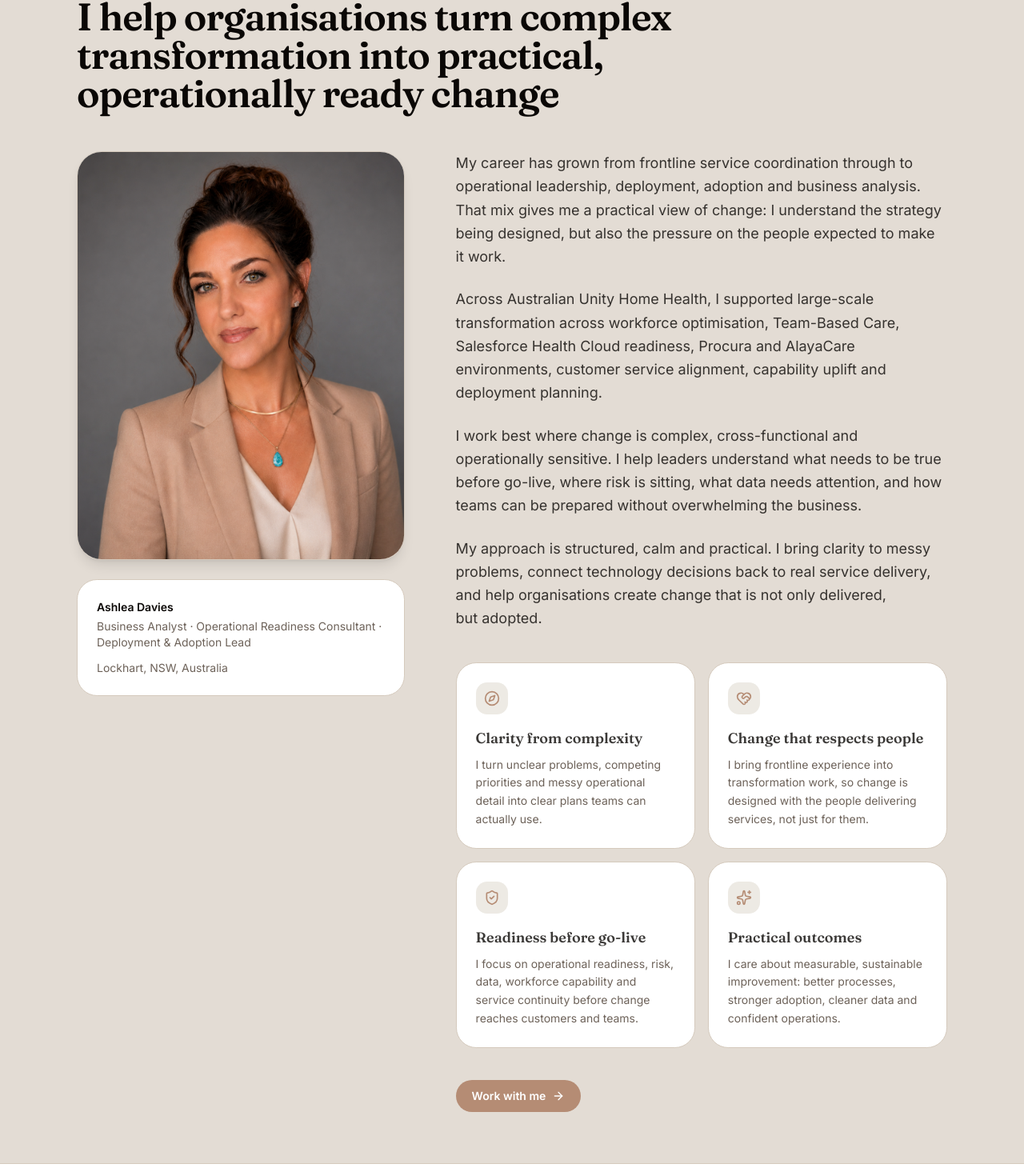
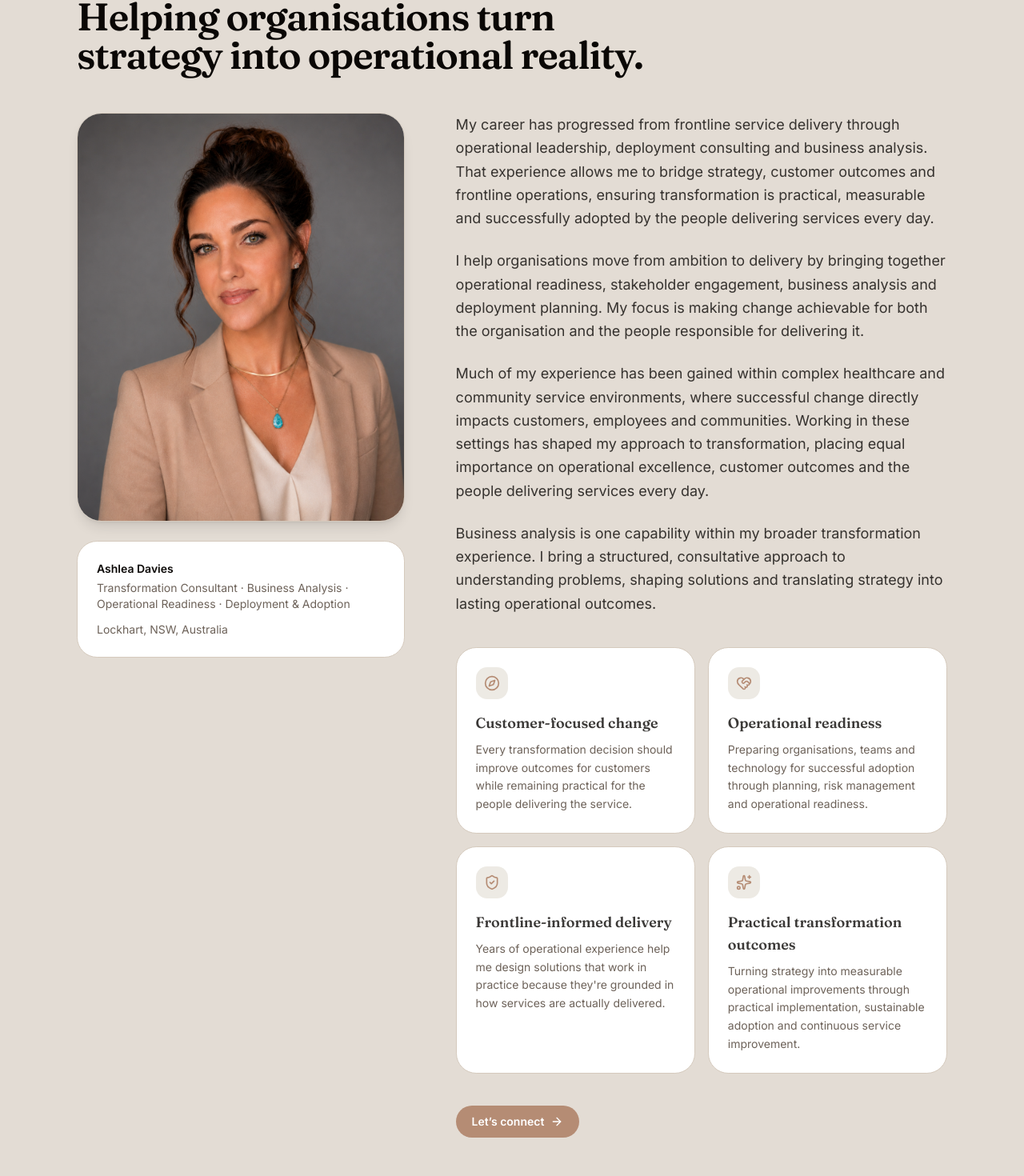
Before and after one commit to ashleadavies/ashleadavies-au, a Next.js app: page /about in a window 1280 px wide. Shown: the part 196-1666 px from the top of the page at 80% size. Built offline with nearby package versions, Linux system fonts and the light colour scheme.

Commit message:
updated about page

```diff
--- a/app/about/page.tsx
+++ b/app/about/page.tsx
@@ -8,29 +8,29 @@ import { person } from "@/lib/site"
 export const metadata: Metadata = {
   title: "About",
   description:
-    "About Ashlea Davies — business analysis, operational readiness, workforce optimisation and digital transformation expertise.",
+    "About Ashlea Davies — transformation delivery, operational readiness, stakeholder engagement and customer-focused change.",
 }
 
 const values = [
   {
     icon: Compass,
-    title: "Clarity from complexity",
-    body: "I turn unclear problems, competing priorities and messy operational detail into clear plans teams can actually use.",
+    title: "Customer-focused change",
+    body: "Every transformation decision should improve outcomes for customers while remaining practical for the people delivering the service.",
   },
   {
     icon: HeartHandshake,
-    title: "Change that respects people",
-    body: "I bring frontline experience into transformation work, so change is designed with the people delivering services, not just for them.",
+    title: "Operational readiness",
+    body: "Preparing organisations, teams and technology for successful adoption through planning, risk management and operational readiness.",
   },
   {
     icon: ShieldCheck,
-    title: "Readiness before go-live",
-    body: "I focus on operational readiness, risk, data, workforce capability and service continuity before change reaches customers and teams.",
+    title: "Frontline-informed delivery",
+    body: "Years of operational experience help me design solutions that work in practice because they're grounded in how services are actually delivered.",
   },
   {
     icon: Sparkles,
-    title: "Practical outcomes",
-    body: "I care about measurable, sustainable improvement: better processes, stronger adoption, cleaner data and confident operations.",
+    title: "Practical transformation outcomes",
+    body: "Turning strategy into measurable operational improvements through practical implementation, sustainable adoption and continuous service improvement.",
   },
 ]
 
@@ -39,7 +39,7 @@ export default function AboutPage() {
     <>
       <PageHeader
         eyebrow="About"
-        title="I help organisations turn complex transformation into practical, operationally ready change"
+        title="Helping organisations turn strategy into operational reality."
       />
 
       <section className="mx-auto max-w-6xl px-5 pb-16 pt-8 lg:px-8">
@@ -65,29 +65,19 @@ export default function AboutPage() {
 
           <div className="space-y-6 text-pretty text-lg leading-relaxed text-foreground/80">
             <p>
-              My career has grown from frontline service coordination through to operational leadership,
-              deployment, adoption and business analysis. That mix gives me a practical view of change:
-              I understand the strategy being designed, but also the pressure on the people expected to
-              make it work.
+              My career has progressed from frontline service delivery through operational leadership, deployment consulting and business analysis. That experience allows me to bridge strategy, customer outcomes and frontline operations, ensuring transformation is practical, measurable and successfully adopted by the people delivering services every day.
             </p>
 
             <p>
-              Across Australian Unity Home Health, I supported large-scale transformation across
-              workforce optimisation, Team-Based Care, Salesforce Health Cloud readiness, Procura and
-              AlayaCare environments, customer service alignment, capability uplift and deployment
-              planning.
+              I help organisations move from ambition to delivery by bringing together operational readiness, stakeholder engagement, business analysis and deployment planning. My focus is making change achievable for both the organisation and the people responsible for delivering it.
             </p>
 
             <p>
-              I work best where change is complex, cross-functional and operationally sensitive. I help
-              leaders understand what needs to be true before go-live, where risk is sitting, what data
-              needs attention, and how teams can be prepared without overwhelming the business.
+              Much of my experience has been gained within complex healthcare and community service environments, where successful change directly impacts customers, employees and communities. Working in these settings has shaped my approach to transformation, placing equal importance on operational excellence, customer outcomes and the people delivering services every day.
             </p>
 
             <p>
-              My approach is structured, calm and practical. I bring clarity to messy problems, connect
-              technology decisions back to real service delivery, and help organisations create change
-              that is not only delivered, but adopted.
+              Business analysis is one capability within my broader transformation experience. I bring a structured, consultative approach to understanding problems, shaping solutions and translating strategy into lasting operational outcomes.
             </p>
 
             <div className="grid gap-4 pt-4 sm:grid-cols-2">
@@ -107,7 +97,7 @@ export default function AboutPage() {
                 href="/contact"
                 className="inline-flex items-center gap-2 rounded-full bg-primary px-5 py-2.5 text-sm font-semibold text-primary-foreground transition-colors hover:bg-primary/90"
               >
-                Work with me
+                Let’s connect
                 <ArrowRight className="size-4" />
               </Link>
             </div>
--- a/lib/site.ts
+++ b/lib/site.ts
@@ -13,13 +13,14 @@ export const person = {
   name: "Ashlea Davies",
 
   roles: [
-    "Business Analyst",
-    "Operational Readiness Consultant",
-    "Deployment & Adoption Lead",
+    "Transformation Consultant",
+    "Business Analysis",
+    "Operational Readiness",
+    "Deployment & Adoption"
   ],
 
   tagline:
-    "I bridge the gap between strategy, customer needs and frontline operations through business analysis, operational readiness, stakeholder engagement and deployment. My focus is ensuring change is practical, measurable and embraced by the people delivering services, while improving outcomes for the customers they support.",
+    "I bridge strategy, customer outcomes and frontline operations through business analysis, operational readiness and deployment. I help organisations deliver change that is practical, measurable and embraced by the people responsible for making it succeed.",
 
   location: "Lockhart, NSW, Australia",
 
@@ -57,7 +58,7 @@ export const stats = [
     label: "Neighbourhood deployments delivered across Australia",
   },
   {
-    value: "Transformation Specialist",
-    label: "Healthcare & Community Services",
+    value: "5",
+    label: "Progressive roles across operations, deployment and business analysis",
   },
 ]
```
